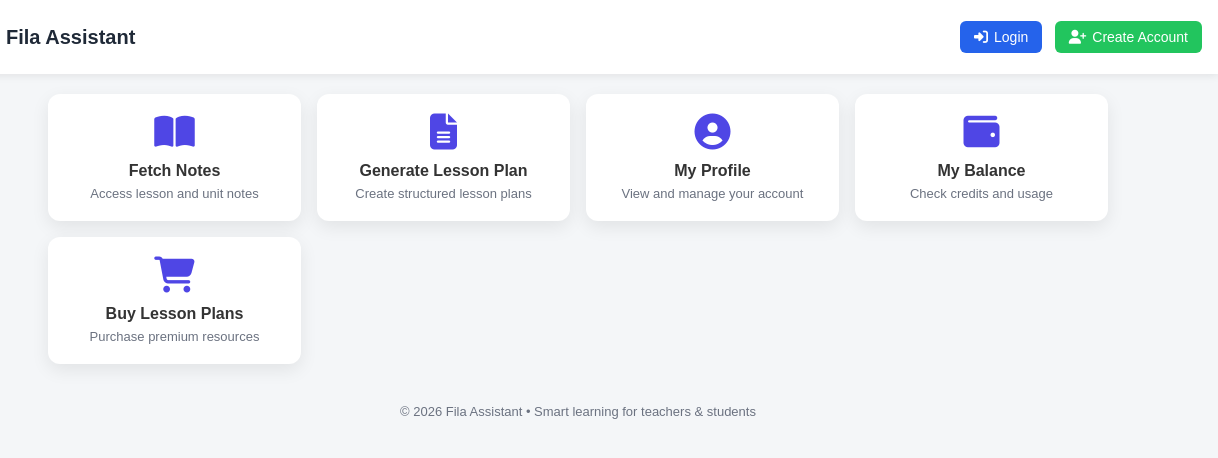
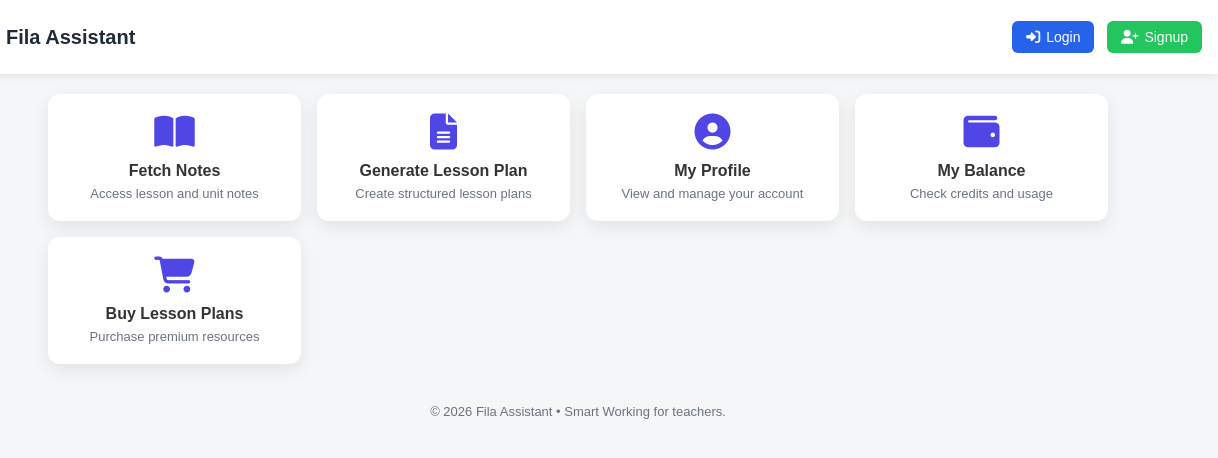
Before and after one commit to Fils25git/FilaTest, a website: page indexy.html in a window 1280 px wide. Shown: the full height of the page, 62-1280 px from the left. Drawn offline with Linux system fonts and the light colour scheme.

Commit message:
Update indexy.html

```diff
--- a/indexy.html
+++ b/indexy.html
@@ -206,7 +206,7 @@ footer {
 </main>
 
 <footer>
-    © 2026 Fila Assistant • Smart learning for teachers & students
+    © 2026 Fila Assistant • Smart Working for teachers.
 </footer>
 
 <!-- TOAST -->
@@ -263,7 +263,7 @@ if (isLoggedIn) {
             <i class="fas fa-sign-in-alt"></i> Login
         </button>
         <button class="signup-btn" onclick="go('create.html')">
-            <i class="fas fa-user-plus"></i> Create Account
+            <i class="fas fa-user-plus"></i>Signup
         </button>
     `;
 }
```
